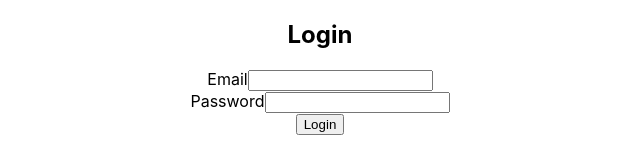
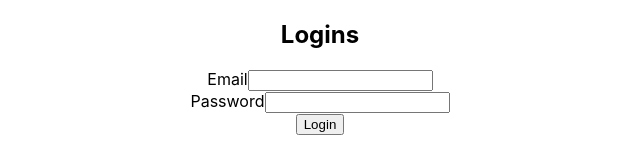
Before and after one commit to mehraDev/seller-app, a React (Create React App) app: page / in a window 1280 px wide. Shown: the top 160 px of the page, without its empty margins (320-960 px from the left). Built offline with nearby package versions, Linux system fonts and the light colour scheme.

Commit message:
app title fix

```diff
--- a/public/index.html
+++ b/public/index.html
@@ -24,7 +24,7 @@
       work correctly both with client-side routing and a non-root public URL.
       Learn how to configure a non-root public URL by running `npm run build`.
     -->
-    <title>React App</title>
+    <title>DigiBhoomi Business Sahayak</title>
   </head>
   <body>
     <noscript>You need to enable JavaScript to run this app.</noscript>
--- a/src/pages/Login/Login.tsx
+++ b/src/pages/Login/Login.tsx
@@ -28,7 +28,7 @@ const LoginForm: React.FC<LoginFormProps> = ({ onSuccess }) => {
 
   return (
     <form onSubmit={handleLogin}>
-      <h2>Login</h2>
+      <h2>Logins</h2>
       {error && <div className="error">{error}</div>}
       <div>
         <label>Email</label>
```
